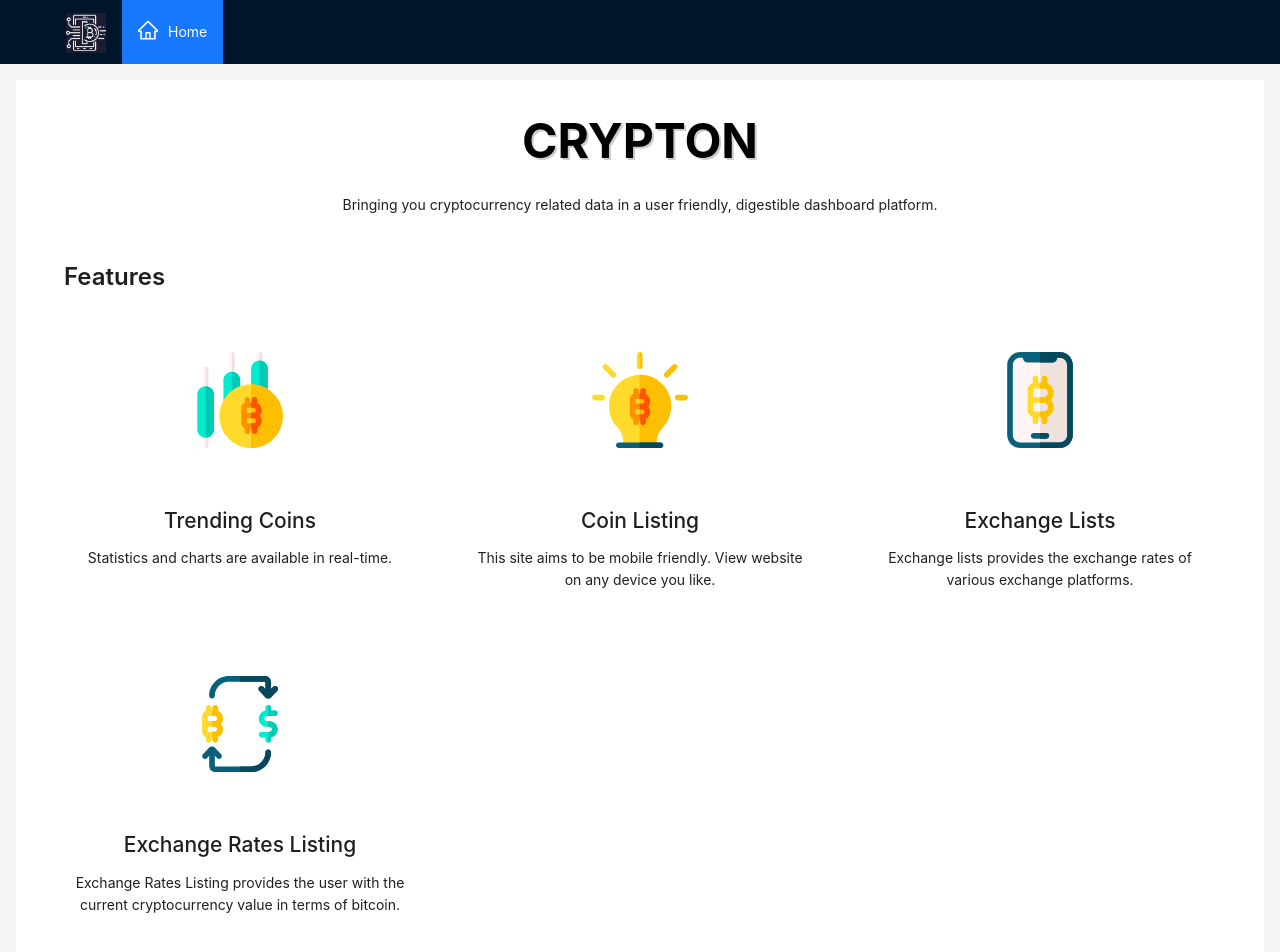
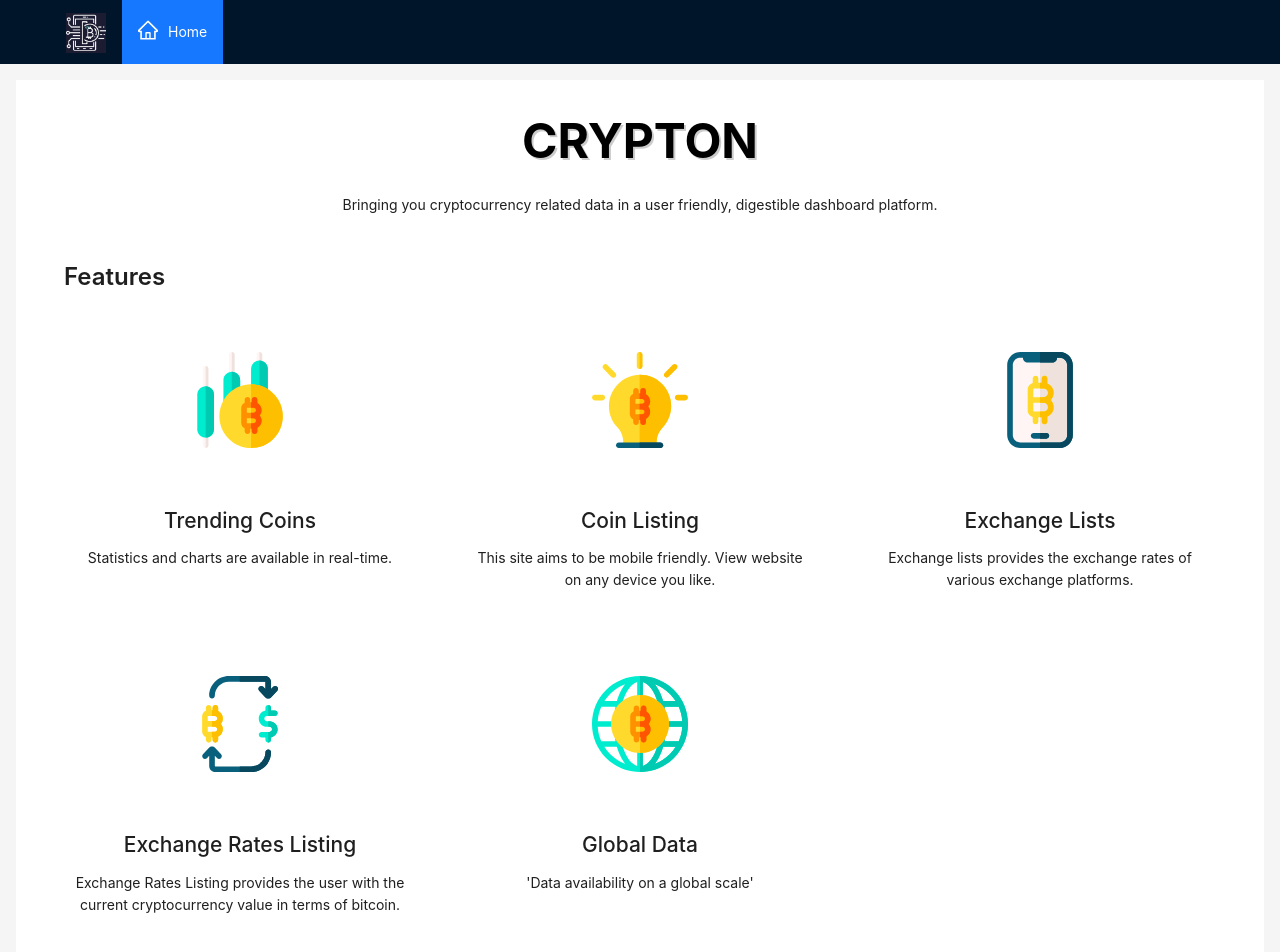
Before and after one commit to sowmyaaa1/Crypton, a React (Create React App) app: page /#/ in a window 1280 px wide. Shown: the top 952 px of the page. Built offline with nearby package versions, Linux system fonts and the light colour scheme.

Commit message:
commir changes

```diff
--- a/src/components/General/ReactHome.js
+++ b/src/components/General/ReactHome.js
@@ -142,6 +142,24 @@ class ReactHome extends Component {
               </Link>
             </Col>
             <Col xs={24} sm={24} md={8} lg={8} xl={8} style={colStyle}>
+            <Link to='/global'>
+                 <Card
+                  style={{ border: 'none' }}
+                  cover={
+                    <img
+                      alt="Home page crypto svg"
+                      style={{
+                        padding: '2rem',
+                        maxWidth: '160px',
+                        margin: 'auto'
+                      }}
+                      src={svgWorldwide}
+                    />
+                  }
+                ><h2>Global Data</h2>
+                  <p>'Data availability on a global scale'</p>
+                </Card>
+                </Link>
 
 
             </Col>
```
